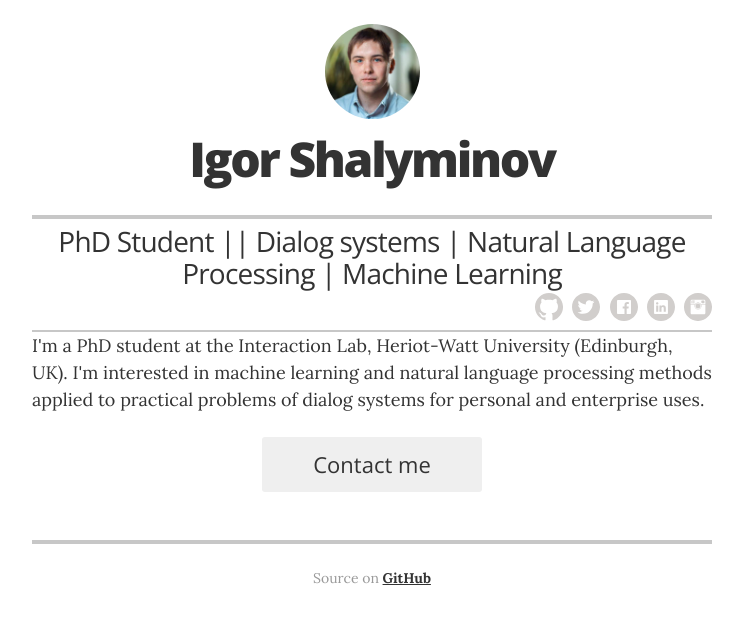
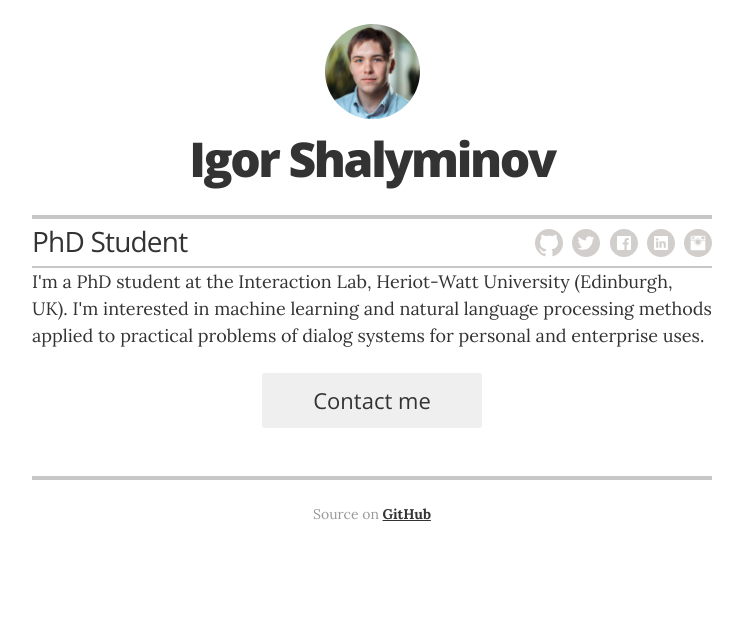
Before and after one commit to ishalyminov/ishalyminov-old.github.io, a Jekyll site: the page built from index.html, in a window 1280 px wide. Shown: the top 624 px of the page, without its empty margins (268-1011 px from the left). Built offline with Jekyll 4.4.1, drawn with Linux system fonts in a browser that asks for light colours.

Commit message:
Update _config.yml

```diff
--- a/_config.yml
+++ b/_config.yml
@@ -11,7 +11,7 @@ sass:
 # Resume settings
 resume_avatar:                  "true"
 resume_name:                    "Igor Shalyminov"
-resume_title:                   "PhD Student || Dialog systems | Natural Language Processing | Machine Learning"
+resume_title:                   "PhD Student"
 
 # used for the contact button in _layouts/resume.html
 resume_contact_email:           "ishalyminov@gmail.com"
```
